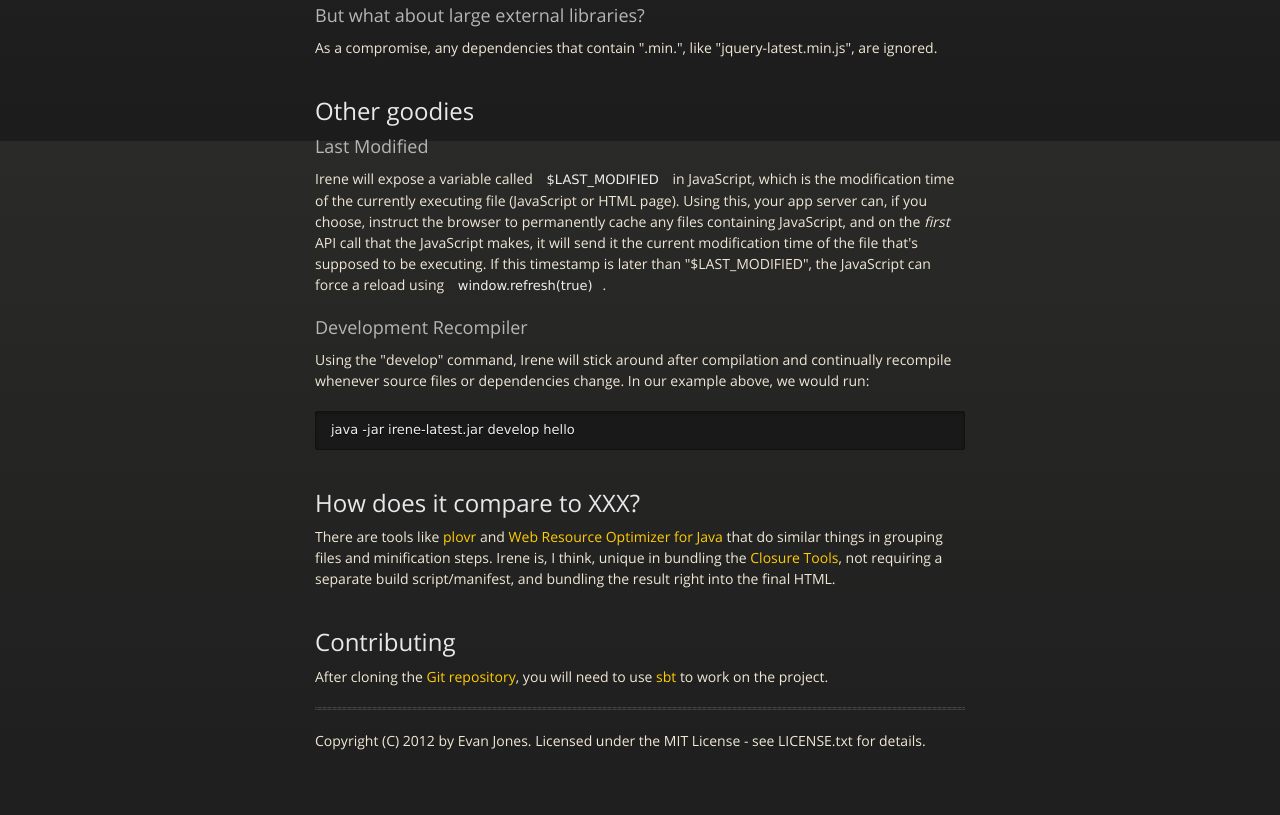
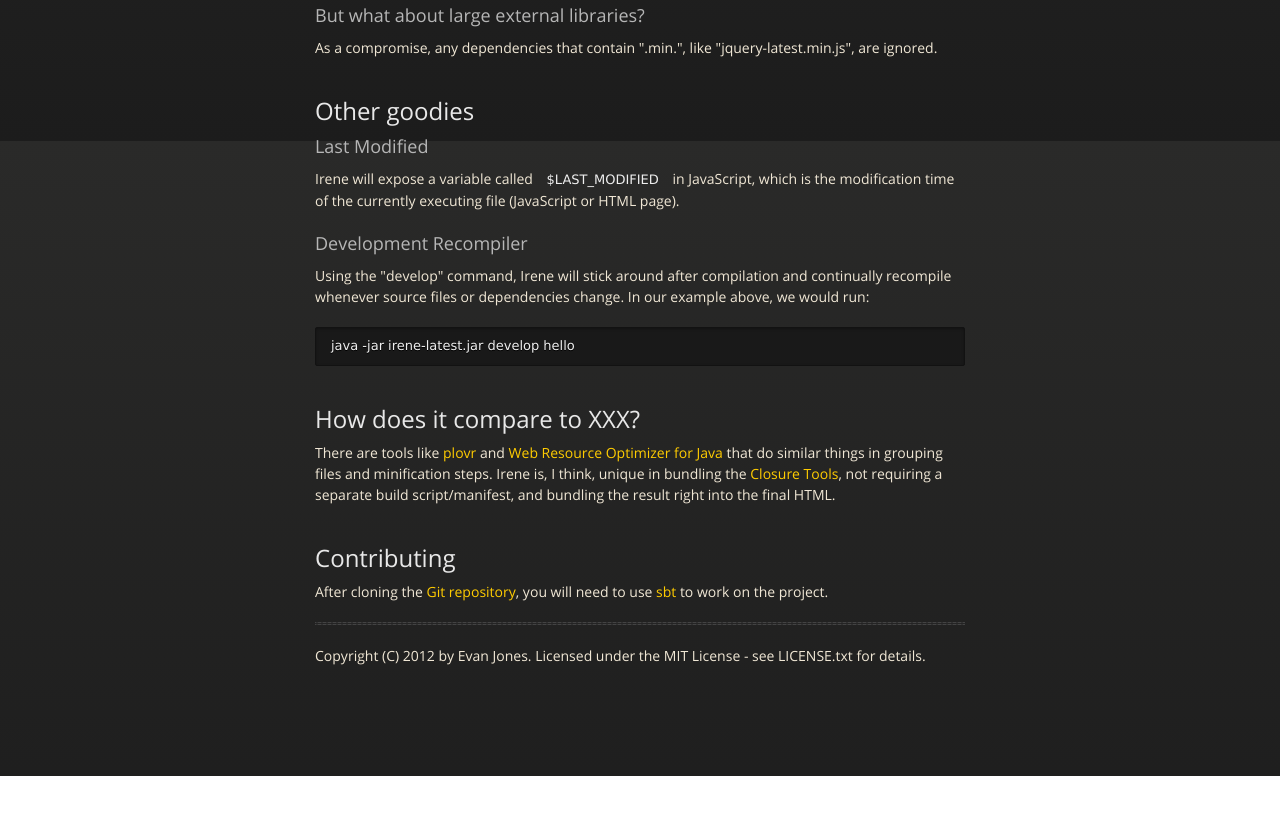
Before and after one commit to ejones/irene, a plain HTML site: page index.html in a window 1280 px wide. Shown: the part 3059-3874 px from the top of the page. After the commit the page ends 3835 px from the top, so only its background shows below. Drawn offline with nearby package versions, Linux system fonts and the light colour scheme.

Commit message:
Update gh-pages

```diff
--- a/index.html
+++ b/index.html
@@ -169,7 +169,7 @@ R |                                                         |
 
 <h3>Last Modified</h3>
 
-<p>Irene will expose a variable called <code>$LAST_MODIFIED</code> in JavaScript, which is the modification time of the currently executing file (JavaScript or HTML page). Using this, your app server can, if you choose, instruct the browser to permanently cache any files containing JavaScript, and on the <em>first</em> API call that the JavaScript makes, it will send it the current modification time of the file that's supposed to be executing. If this timestamp is later than "$LAST_MODIFIED", the JavaScript can force a reload using <code>window.refresh(true)</code>.</p>
+<p>Irene will expose a variable called <code>$LAST_MODIFIED</code> in JavaScript, which is the modification time of the currently executing file (JavaScript or HTML page).</p>
 
 <h3>Development Recompiler</h3>
 
```
